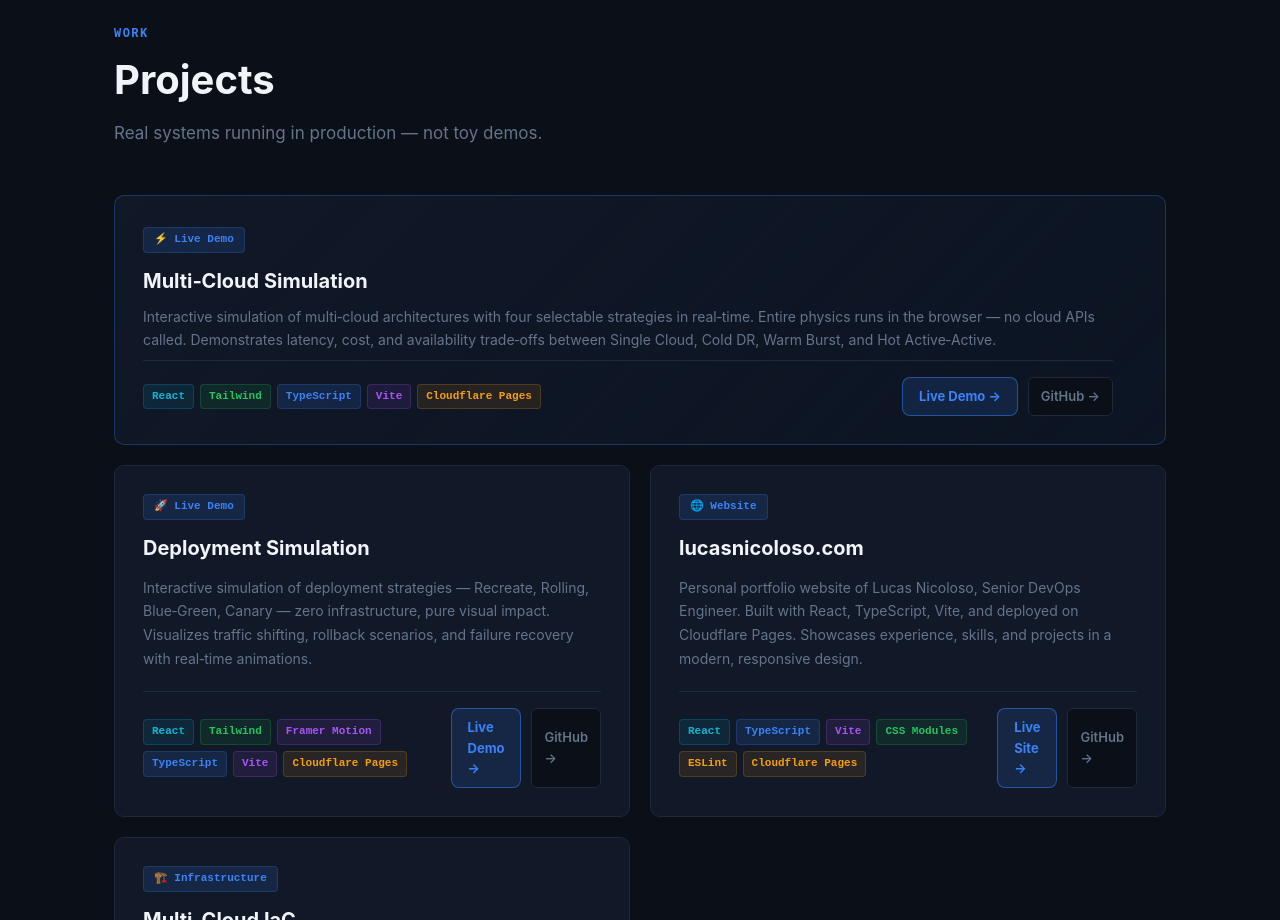
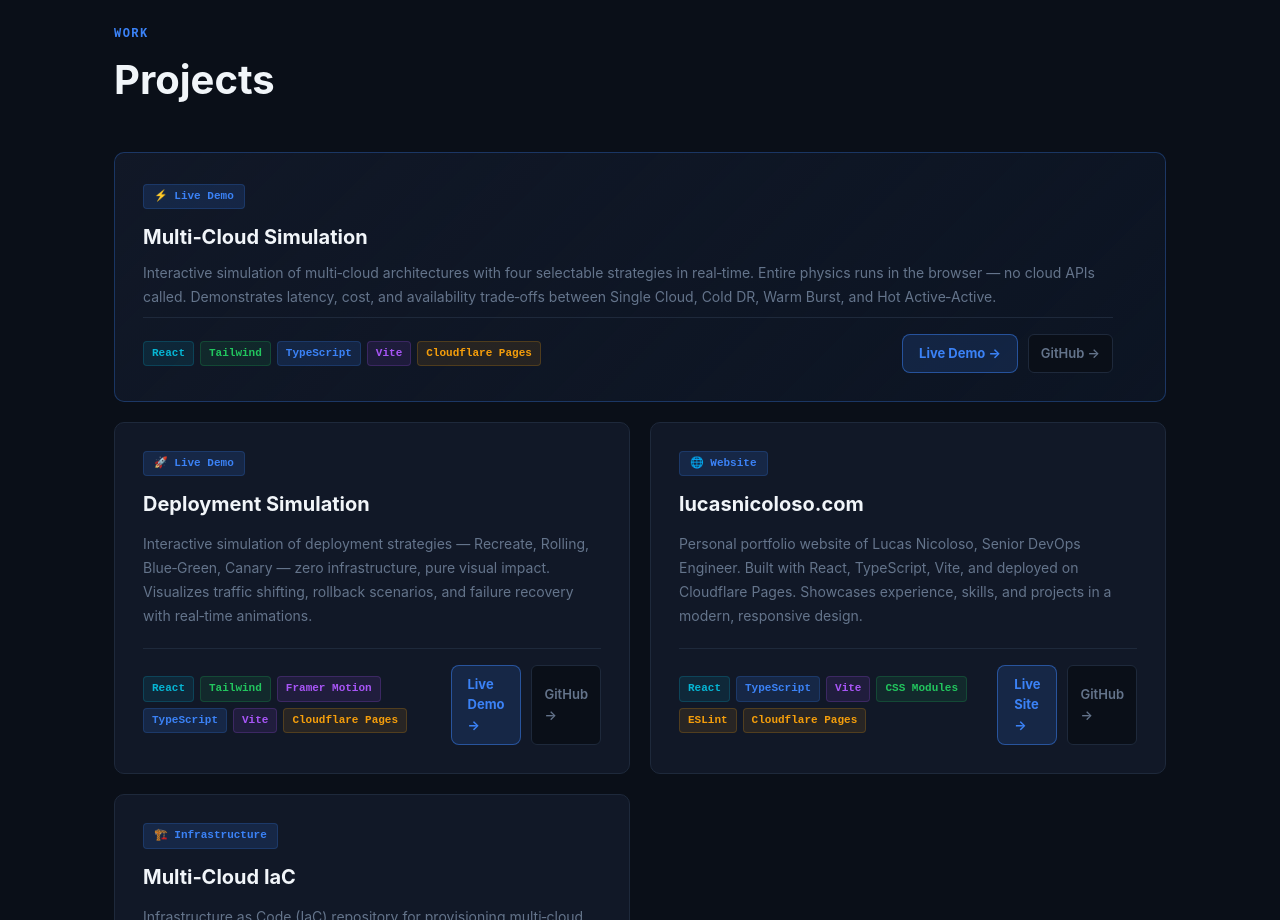
Before and after one commit to LucasNic/lucasnicoloso.com, a React (Vite) app: page / in a window 1280 px wide. Shown: the part 3520-4440 px from the top of the page. Built offline with nearby package versions, Linux system fonts and the light colour scheme.

Commit message:
Remove subtitle phrase 'Real systems running in production — not toy demos.'

```diff
--- a/src/components/Projects.tsx
+++ b/src/components/Projects.tsx
@@ -63,9 +63,6 @@ export default function Projects() {
       <div className="container">
         <p className="section-label">Work</p>
         <h2 className="section-title">Projects</h2>
-        <p className="section-sub">
-          Real systems running in production — not toy demos.
-        </p>
         <div className="projects-grid">
           {projects.map((p) => (
             <div className={`project-card${p.featured ? " featured" : ""}`} key={p.title}>
```
